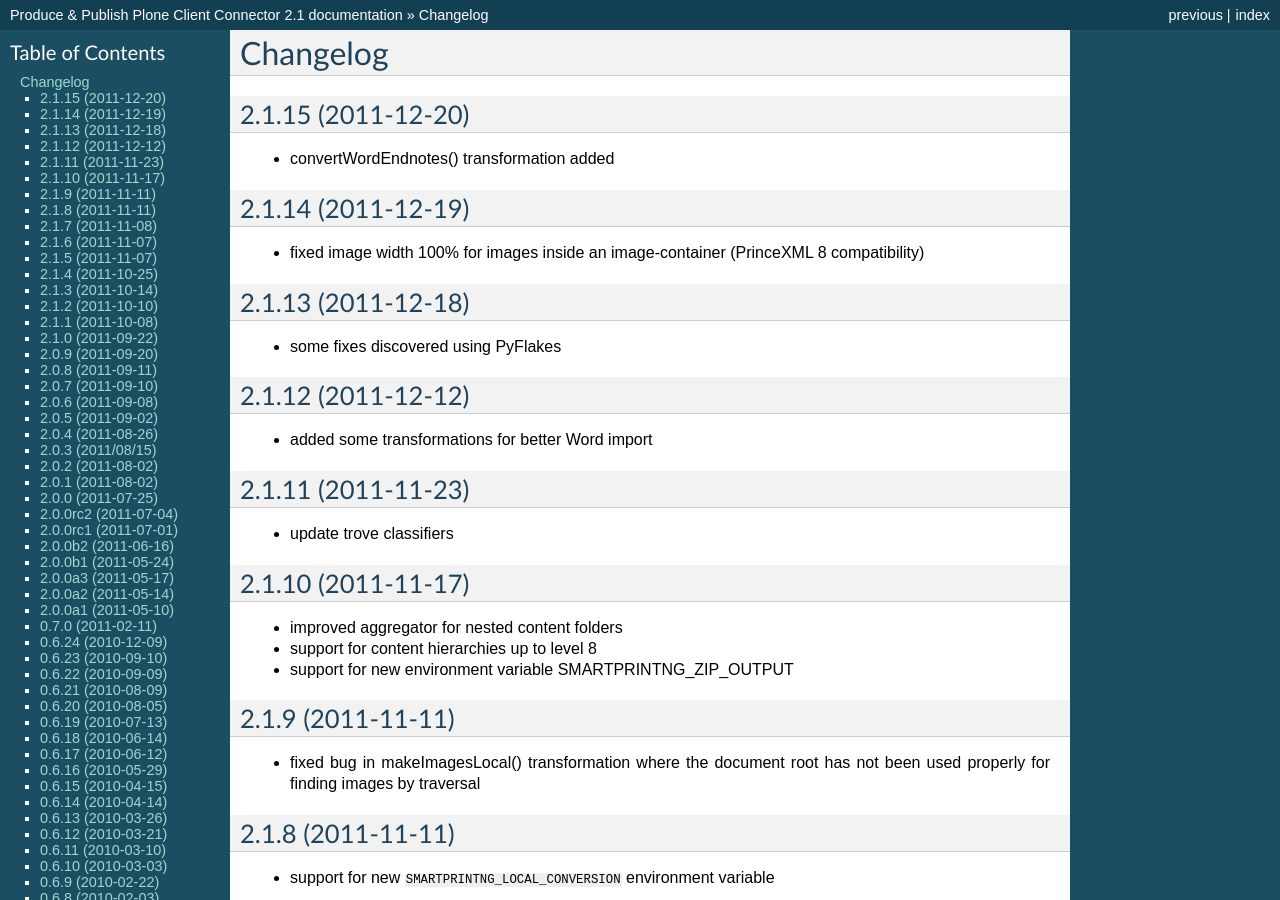
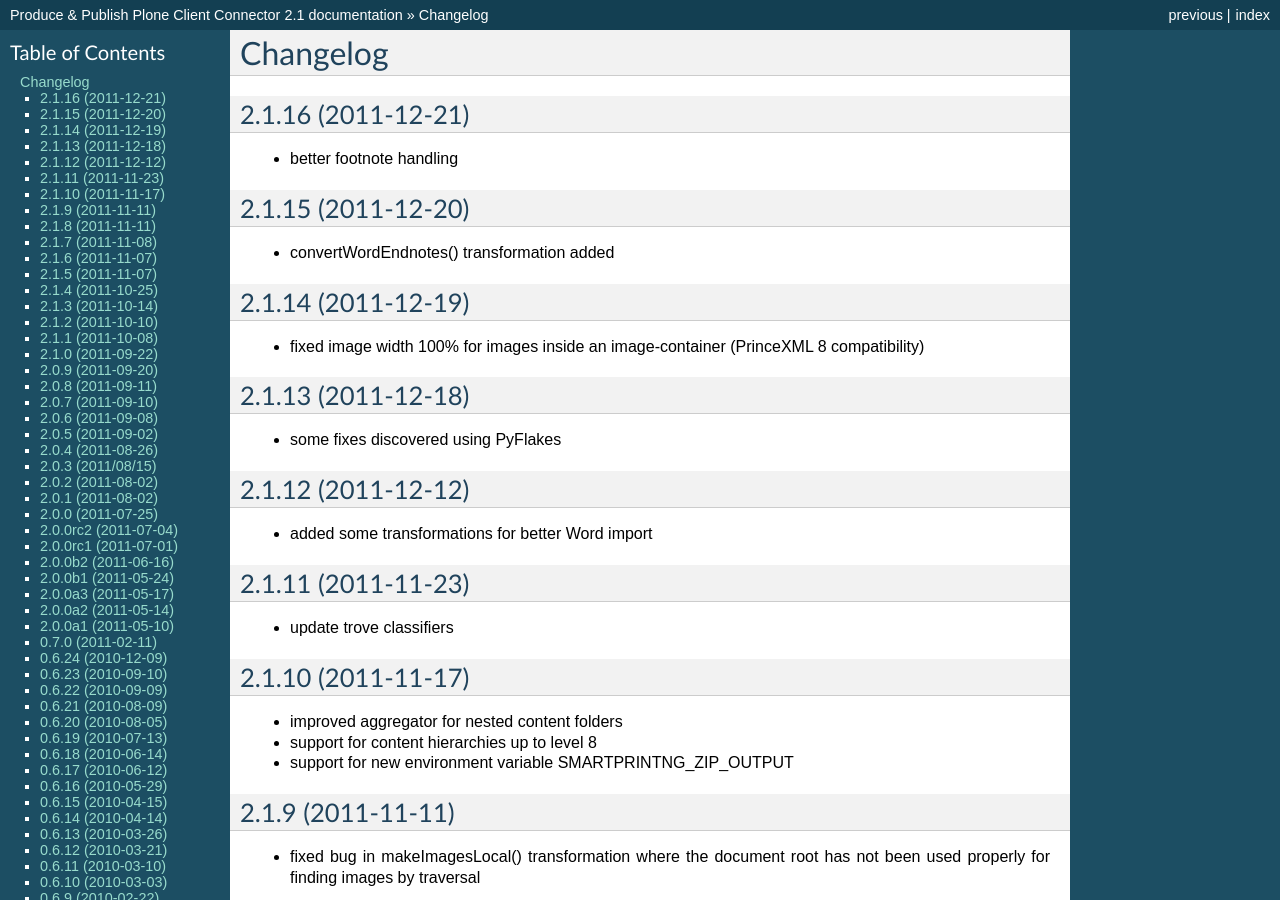
Before and after one commit to zopyx/zopyx.smartprintng.plone, a Sphinx documentation site: the page built from docs/source/HISTORY.rst, in a window 1280 px wide and 900 px high. Built offline with Sphinx 7.4.7, drawn with Linux system fonts in a browser that asks for light colours.

Commit message:
better footnote handling

```diff
--- a/docs/source/HISTORY.rst
+++ b/docs/source/HISTORY.rst
@@ -1,5 +1,9 @@
 Changelog
 =========
+
+2.1.16 (2011-12-21)
+-------------------
+- better footnote handling
 
 2.1.15 (2011-12-20)
 -------------------
--- a/setup.py
+++ b/setup.py
@@ -1,7 +1,7 @@
 from setuptools import setup, find_packages
 import os
 
-version = '2.1.15'
+version = '2.1.16'
 
 setup(name='zopyx.smartprintng.plone',
       version=version,
```
